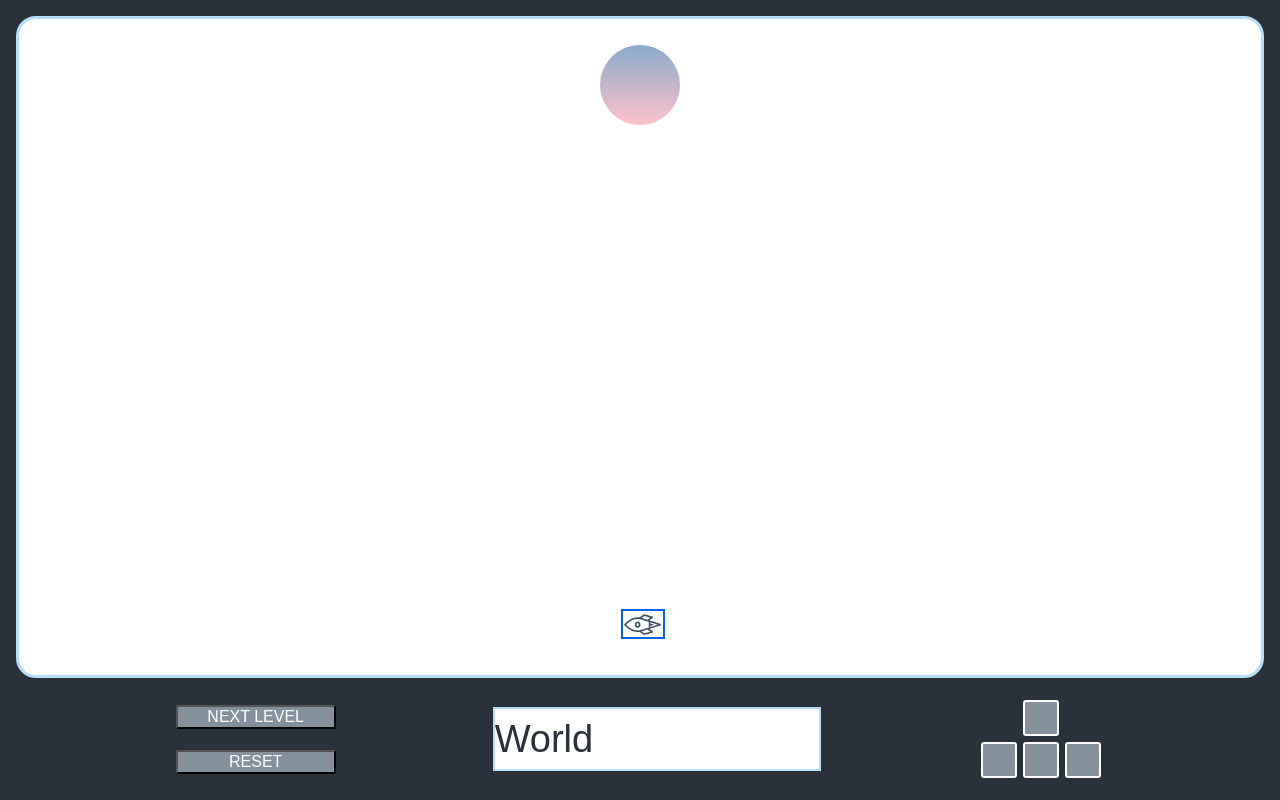
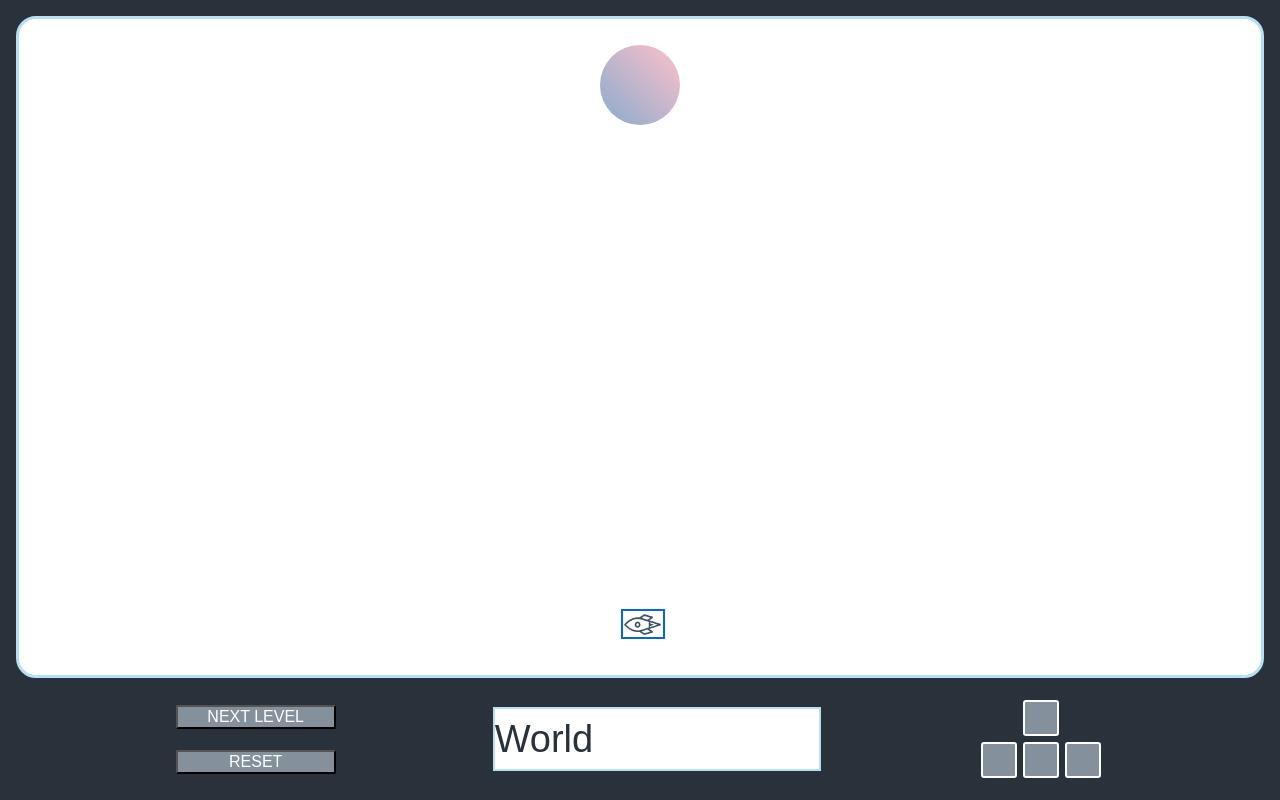
Before and after one commit to ktmathews89/js_adventure, a website built with webpack: page index.html in a window 1280 px wide. Built offline with nearby package versions, Linux system fonts and the light colour scheme; a web font is replaced by a local one.

Commit message:
even more pretty

```diff
--- a/main.css
+++ b/main.css
@@ -172,7 +172,7 @@ button {
     transform: translate(-50%, -50%);
 
     background-color: #89ABCC;
-    background-image: linear-gradient(#89ABCC, pink);
+    background-image: linear-gradient(45deg, #89ABCC, pink);
     border-radius: 50%;
 
     top: 0;
```
